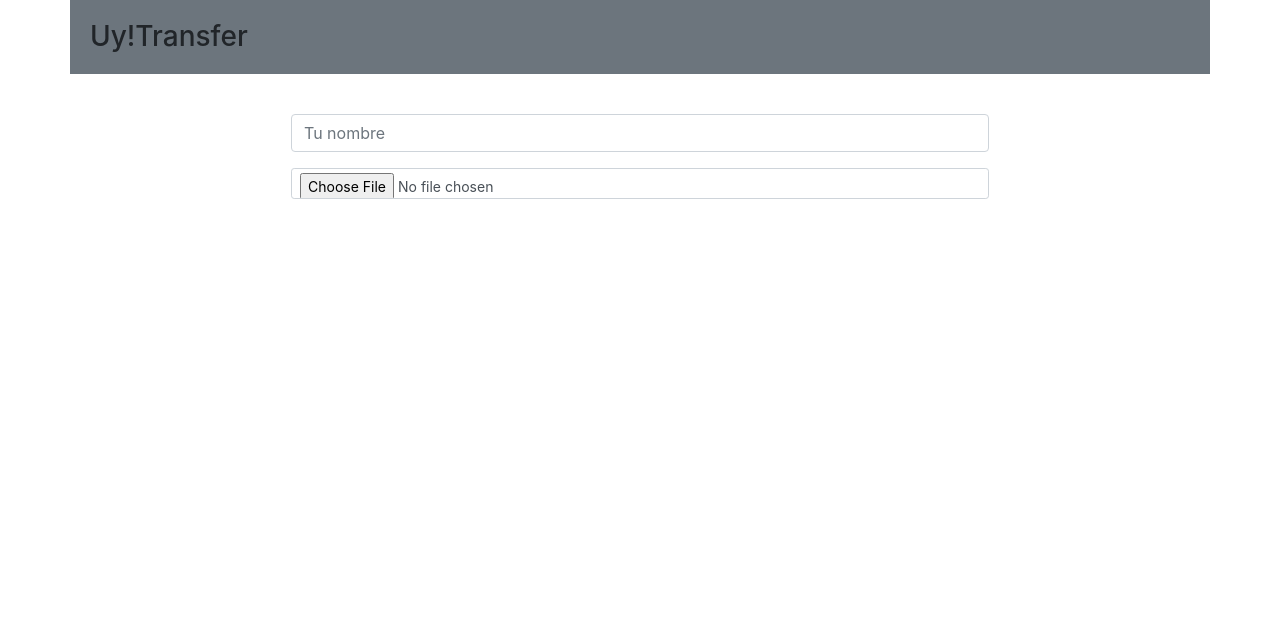
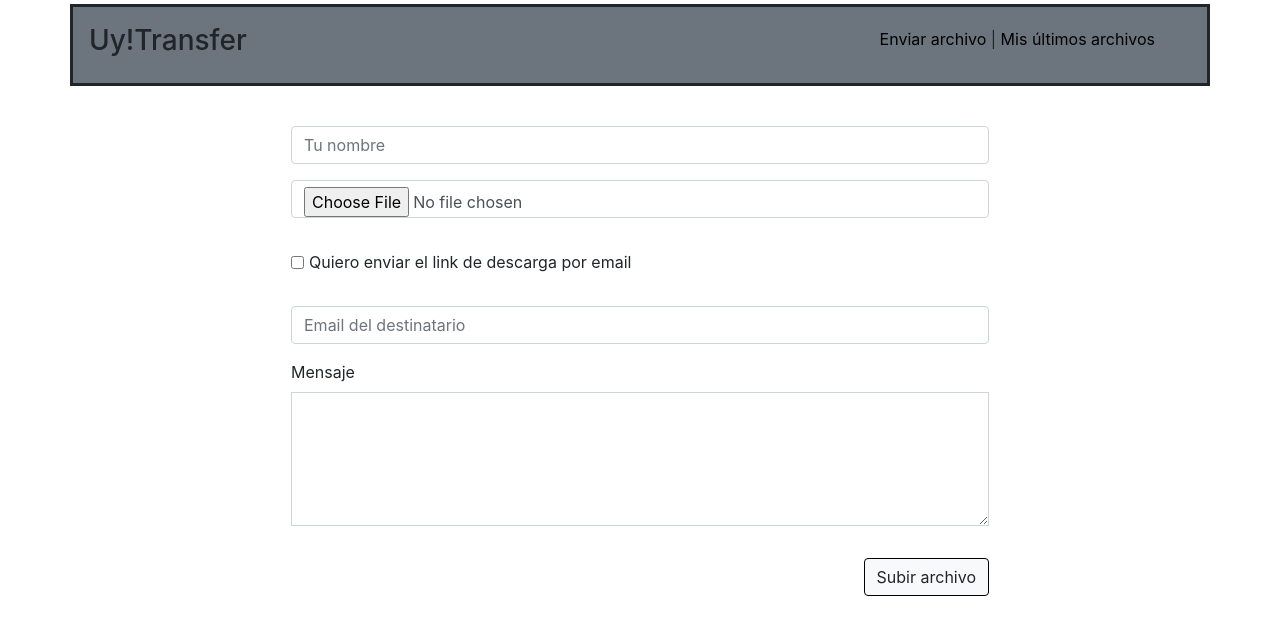
Before and after one commit to GuillemCM/DAM1_LlenguatgeMarques, a PHP site: page / in a window 1280 px wide. Shown: the top 635 px of the page. Run offline with PHP 8.4, Linux system fonts and the light colour scheme; some libraries are stand-ins or nearby versions.

Commit message:
Estructura pagina index.php acabada, faltan enlaces header

```diff
--- a/UF2_AC1/uytransfer/index.php
+++ b/UF2_AC1/uytransfer/index.php
@@ -14,22 +14,42 @@
     <script src="https://kit.fontawesome.com/ef14336b18.js" crossorigin="anonymous"></script>
   </head>
   <body>
-    <div class="container d-flex p-3 mx-auto bg-secondary">
-        <header class="mb-auto">
-            <div class="inner">
-                <h3 class="m-1">Uy!Transfer</h3>
+    <div class="container p-3 bg-secondary mt-1" style="border-style: solid;">
+        <div class="row align-items-center">
+            <div class="col-8">
+                <h3 class="text-start">Uy!Transfer</h3>
             </div>
-        </header>
+            <div class="col-4 text-center">
+                <p class="pt-1"><a style="color: black;" href="">Enviar archivo</a> | <a style="color: black;" href="">Mis últimos archivos</a></p>
+            </div>
+        </div>
     </div>
+
     <div class="container">
         <div class="row">
-            <div class="offset-2 col-8 justify-content-center mt-4">
+            <div class="offset-2 col-8 justify-content-center align-items-center mt-4">
                 <form name="file" action="upload.php" method="post" enctype="multipart/form-data">
                   <div class="m-3">
                     <input type="text" class="form-control" id="nameInput" placeholder="Tu nombre">
                   </div>
                   <div class="m-3">
-                    <input type="file" name="file" class="form-control form-control-sm" id="formFile"/>
+                    <input class="form-control" type="file" id="formFile">
+                  </div>
+                  <div class="m-3 form-check form-check-inline">
+                      <input class="form-check-input" type="checkbox" value="" id="enviarPorEmail">
+                      <label class="form-check-label" for="enviarPorEmail">
+                        Quiero enviar el link de descarga por email
+                      </label>
+                  </div>
+                  <div class="m-3">
+                      <input type="email" class="form-control" id="emailAEnviar" aria-describedby="email" placeholder="Email del destinatario">
+                  </div>
+                  <div class="m-3">
+                      <label>Mensaje</label>
+                      <textarea class="form-control rounded-0" id="mensajeEmail" rows="5"></textarea>
+                  </div>
+                  <div class="m-3 float-right">
+                      <button type="button" class="btn btn-light" style="border-color: black">Subir archivo</button>
                   </div>
                 </form>
             </div>
```
